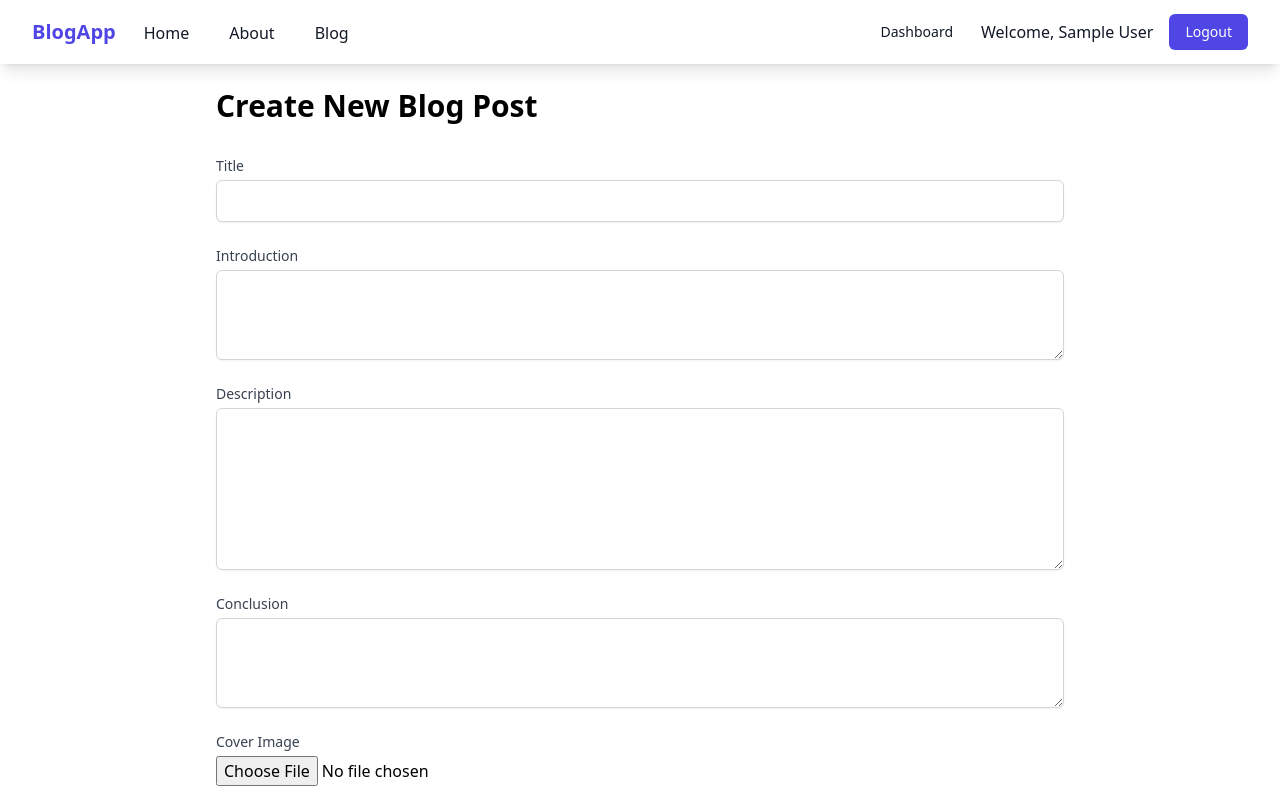
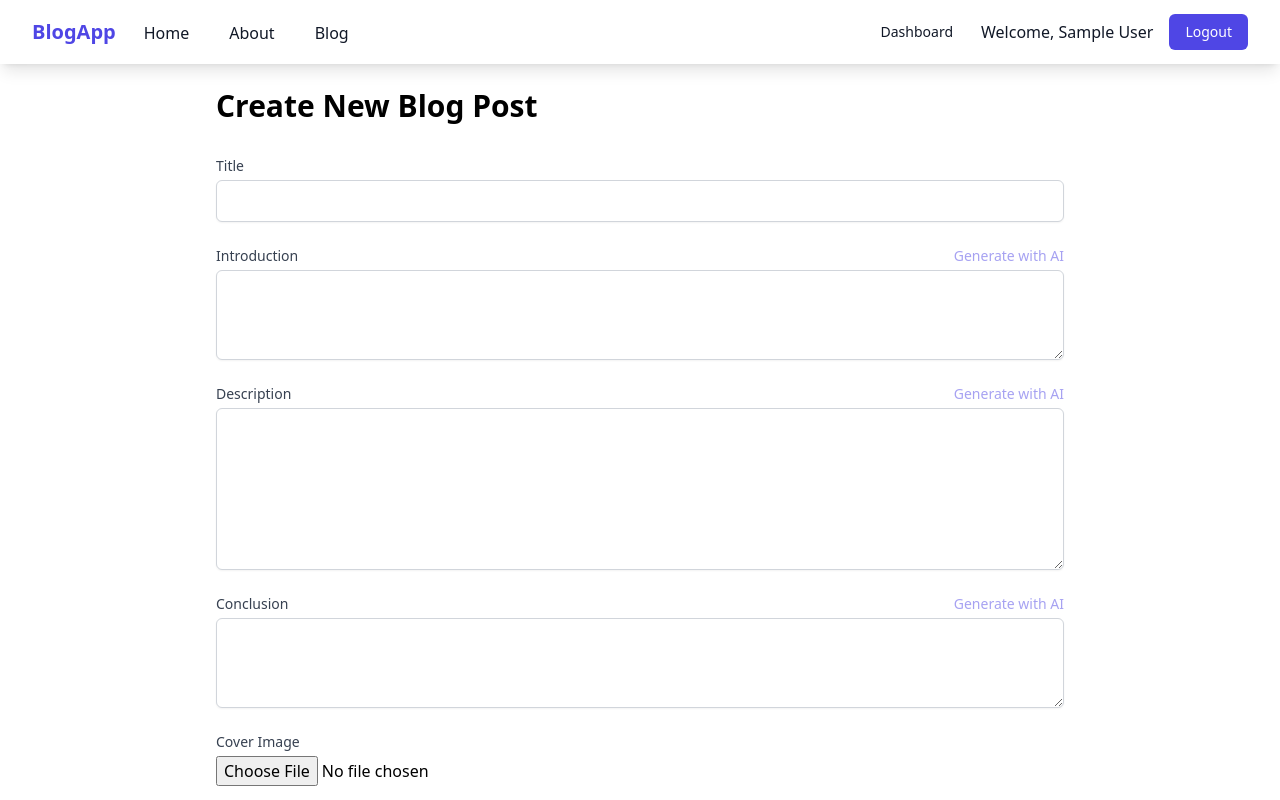
Before and after one commit to sanjeevpatel3007/blogs, a Next.js app: page /blog/create in a window 1280 px wide. Shown: the top 800 px of the page. Built offline with nearby package versions, Linux system fonts and the light colour scheme; no server answers; the database is empty; sample sign-in values are in the browser's storage.

Commit message:
integrate gemini ai for blog content creation

```diff
--- /dev/null
+++ b/app/api/ai/generate/route.js
@@ -0,0 +1,49 @@
+import { GoogleGenerativeAI } from "@google/generative-ai";
+import { NextResponse } from 'next/server';
+
+const genAI = new GoogleGenerativeAI(process.env.GEMINI_API_KEY);
+
+export async function POST(req) {
+  try {
+    const { title, section } = await req.json();
+
+    if (!title || !section) {
+      return NextResponse.json(
+        { error: 'Title and section are required' },
+        { status: 400 }
+      );
+    }
+
+    const model = genAI.getGenerativeModel({ model: "gemini-pro" });
+
+    let prompt;
+    switch (section) {
+      case 'intro':
+        prompt = `Write a compelling introduction paragraph for a blog post titled "${title}".
+        The introduction should hook the reader and provide a brief overview of what the post will cover.`;
+        break;
+      case 'description':
+        prompt = `Write a detailed, multi-paragraph description for a blog post titled "${title}".
+        Include relevant information, examples, and insights. Make it informative and engaging.`;
+        break;
+      case 'conclusion':
+        prompt = `Write a strong concluding paragraph for a blog post titled "${title}".
+        Summarize the key points and end with a thought-provoking statement or call to action.`;
+        break;
+      default:
+        throw new Error('Invalid section specified');
+    }
+
+    const result = await model.generateContent(prompt);
+    const response = result.response;
+    const text = response.text();
+
+    return NextResponse.json({ content: text });
+  } catch (error) {
+    console.error('AI generation error:', error);
+    return NextResponse.json(
+      { error: 'Failed to generate content' },
+      { status: 500 }
+    );
+  }
+}
--- a/app/blog/edit/[id]/page.jsx
+++ b/app/blog/edit/[id]/page.jsx
@@ -19,6 +19,8 @@ export default function EditPost({ params }) {
     image: null,
     tags: [],
   });
+  const [generating, setGenerating] = useState(false);
+  const [generatingSection, setGeneratingSection] = useState('');
 
   useEffect(() => {
     if (!isAuthenticated()) {
@@ -156,6 +158,50 @@ export default function EditPost({ params }) {
     }
   };
 
+  const generateSection = async (section) => {
+    if (!formData.title.trim()) {
+      toast.error('Please enter a title first');
+      return;
+    }
+
+    if (formData[section].trim() &&
+        !confirm('This will replace the existing content. Continue?')) {
+      return;
+    }
+
+    setGeneratingSection(section);
+    try {
+      const res = await fetch('/api/ai/generate', {
+        method: 'POST',
+        headers: {
+          'Content-Type': 'application/json',
+        },
+        body: JSON.stringify({
+          title: formData.title,
+          section: section
+        }),
+      });
+
+      if (!res.ok) {
+        throw new Error('Failed to generate content');
+      }
+
+      const data = await res.json();
+
+      setFormData(prev => ({
+        ...prev,
+        [section]: data.content
+      }));
+
+      toast.success(`${section.charAt(0).toUpperCase() + section.slice(1)} generated successfully!`);
+    } catch (error) {
+      console.error('Generation error:', error);
+      toast.error('Failed to generate content');
+    } finally {
+      setGeneratingSection('');
+    }
+  };
+
   if (loading) {
     return (
       <div className="flex justify-center items-center min-h-[400px]">
@@ -181,7 +227,17 @@ export default function EditPost({ params }) {
         </div>
 
         <div>
-          <label className="block text-sm font-medium text-gray-700">Introduction</label>
+          <div className="flex justify-between items-center mb-1">
+            <label className="block text-sm font-medium text-gray-700">Introduction</label>
+            <button
+              type="button"
+              onClick={() => generateSection('intro')}
+              disabled={!formData.title || generatingSection}
+              className="text-sm text-indigo-600 hover:text-indigo-500 disabled:opacity-50"
+            >
+              {generatingSection === 'intro' ? 'Generating...' : 'Generate with AI'}
+            </button>
+          </div>
           <textarea
             name="intro"
             required
@@ -193,7 +249,17 @@ export default function EditPost({ params }) {
         </div>
 
         <div>
-          <label className="block text-sm font-medium text-gray-700">Description</label>
+          <div className="flex justify-between items-center mb-1">
+            <label className="block text-sm font-medium text-gray-700">Description</label>
+            <button
+              type="button"
+              onClick={() => generateSection('description')}
+              disabled={!formData.title || generatingSection}
+              className="text-sm text-indigo-600 hover:text-indigo-500 disabled:opacity-50"
+            >
+              {generatingSection === 'description' ? 'Generating...' : 'Generate with AI'}
+            </button>
+          </div>
           <textarea
             name="description"
             required
@@ -205,7 +271,17 @@ export default function EditPost({ params }) {
         </div>
 
         <div>
-          <label className="block text-sm font-medium text-gray-700">Conclusion</label>
+          <div className="flex justify-between items-center mb-1">
+            <label className="block text-sm font-medium text-gray-700">Conclusion</label>
+            <button
+              type="button"
+              onClick={() => generateSection('conclusion')}
+              disabled={!formData.title || generatingSection}
+              className="text-sm text-indigo-600 hover:text-indigo-500 disabled:opacity-50"
+            >
+              {generatingSection === 'conclusion' ? 'Generating...' : 'Generate with AI'}
+            </button>
+          </div>
           <textarea
             name="conclusion"
             required
--- a/app/components/blog/CreatePost.jsx
+++ b/app/components/blog/CreatePost.jsx
@@ -6,6 +6,8 @@ import toast from 'react-hot-toast';
 export default function CreatePost() {
   const router = useRouter();
   const [loading, setLoading] = useState(false);
+  const [generating, setGenerating] = useState(false);
+  const [generatingSection, setGeneratingSection] = useState('');
   const [tags, setTags] = useState([]);
   const [newTag, setNewTag] = useState('');
   const [formData, setFormData] = useState({
@@ -118,6 +120,45 @@ export default function CreatePost() {
     }
   };
 
+  const generateSection = async (section) => {
+    if (!formData.title.trim()) {
+      toast.error('Please enter a title first');
+      return;
+    }
+
+    setGeneratingSection(section);
+    try {
+      const res = await fetch('/api/ai/generate', {
+        method: 'POST',
+        headers: {
+          'Content-Type': 'application/json',
+        },
+        body: JSON.stringify({
+          title: formData.title,
+          section: section
+        }),
+      });
+
+      if (!res.ok) {
+        throw new Error('Failed to generate content');
+      }
+
+      const data = await res.json();
+
+      setFormData(prev => ({
+        ...prev,
+        [section]: data.content
+      }));
+
+      toast.success(`${section.charAt(0).toUpperCase() + section.slice(1)} generated successfully!`);
+    } catch (error) {
+      console.error('Generation error:', error);
+      toast.error('Failed to generate content');
+    } finally {
+      setGeneratingSection('');
+    }
+  };
+
   return (
     <div className="max-w-4xl mx-auto p-6">
       <h1 className="text-3xl font-bold mb-8">Create New Blog Post</h1>
@@ -135,7 +176,17 @@ export default function CreatePost() {
         </div>
 
         <div>
+          <div className="flex justify-between items-center mb-1">
             <label className="block text-sm font-medium text-gray-700">Introduction</label>
+            <button
+              type="button"
+              onClick={() => generateSection('intro')}
+              disabled={!formData.title || generatingSection}
+              className="text-sm text-indigo-600 hover:text-indigo-500 disabled:opacity-50"
+            >
+              {generatingSection === 'intro' ? 'Generating...' : 'Generate with AI'}
+            </button>
+          </div>
           <textarea
             name="intro"
             required
@@ -147,7 +198,17 @@ export default function CreatePost() {
         </div>
 
         <div>
+          <div className="flex justify-between items-center mb-1">
           <label className="block text-sm font-medium text-gray-700">Description</label>
+            <button
+              type="button"
+              onClick={() => generateSection('description')}
+              disabled={!formData.title || generatingSection}
+              className="text-sm text-indigo-600 hover:text-indigo-500 disabled:opacity-50"
+            >
+              {generatingSection === 'description' ? 'Generating...' : 'Generate with AI'}
+            </button>
+          </div>
           <textarea
             name="description"
             required
@@ -159,7 +220,17 @@ export default function CreatePost() {
         </div>
 
         <div>
+          <div className="flex justify-between items-center mb-1">
           <label className="block text-sm font-medium text-gray-700">Conclusion</label>
+            <button
+              type="button"
+              onClick={() => generateSection('conclusion')}
+              disabled={!formData.title || generatingSection}
+              className="text-sm text-indigo-600 hover:text-indigo-500 disabled:opacity-50"
+            >
+              {generatingSection === 'conclusion' ? 'Generating...' : 'Generate with AI'}
+            </button>
+          </div>
           <textarea
             name="conclusion"
             required
--- a/package.json
+++ b/package.json
@@ -9,6 +9,7 @@
     "lint": "next lint"
   },
   "dependencies": {
+    "@google/generative-ai": "^0.21.0",
     "@tailwindcss/forms": "^0.5.10",
     "bcryptjs": "^3.0.0",
     "cloudinary": "^1.41.3",
```
Also changed, not shown: 1 other file (tests, documents, lock files or other folders). Lines whose indentation alone changed are shown as unchanged.
